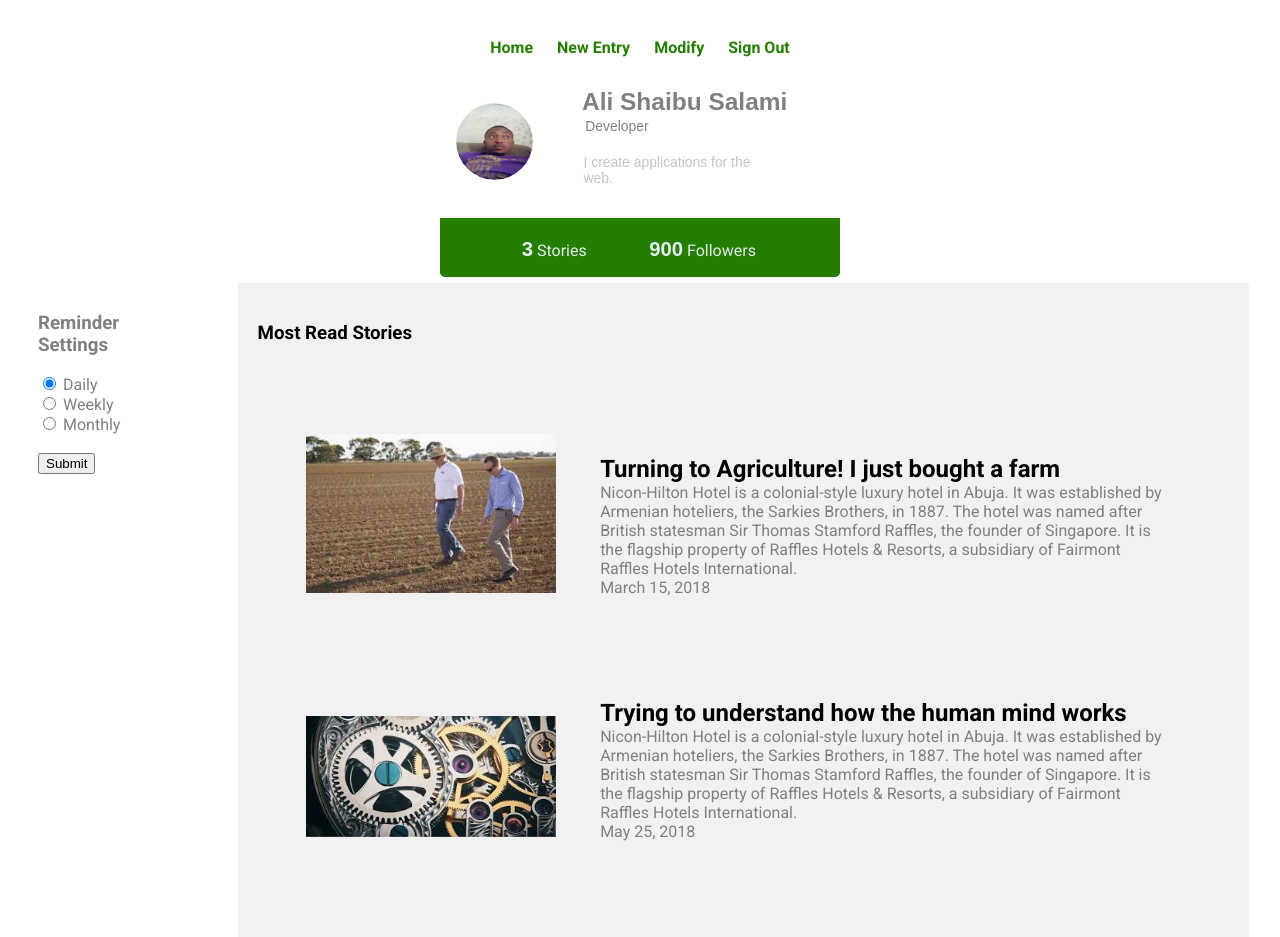
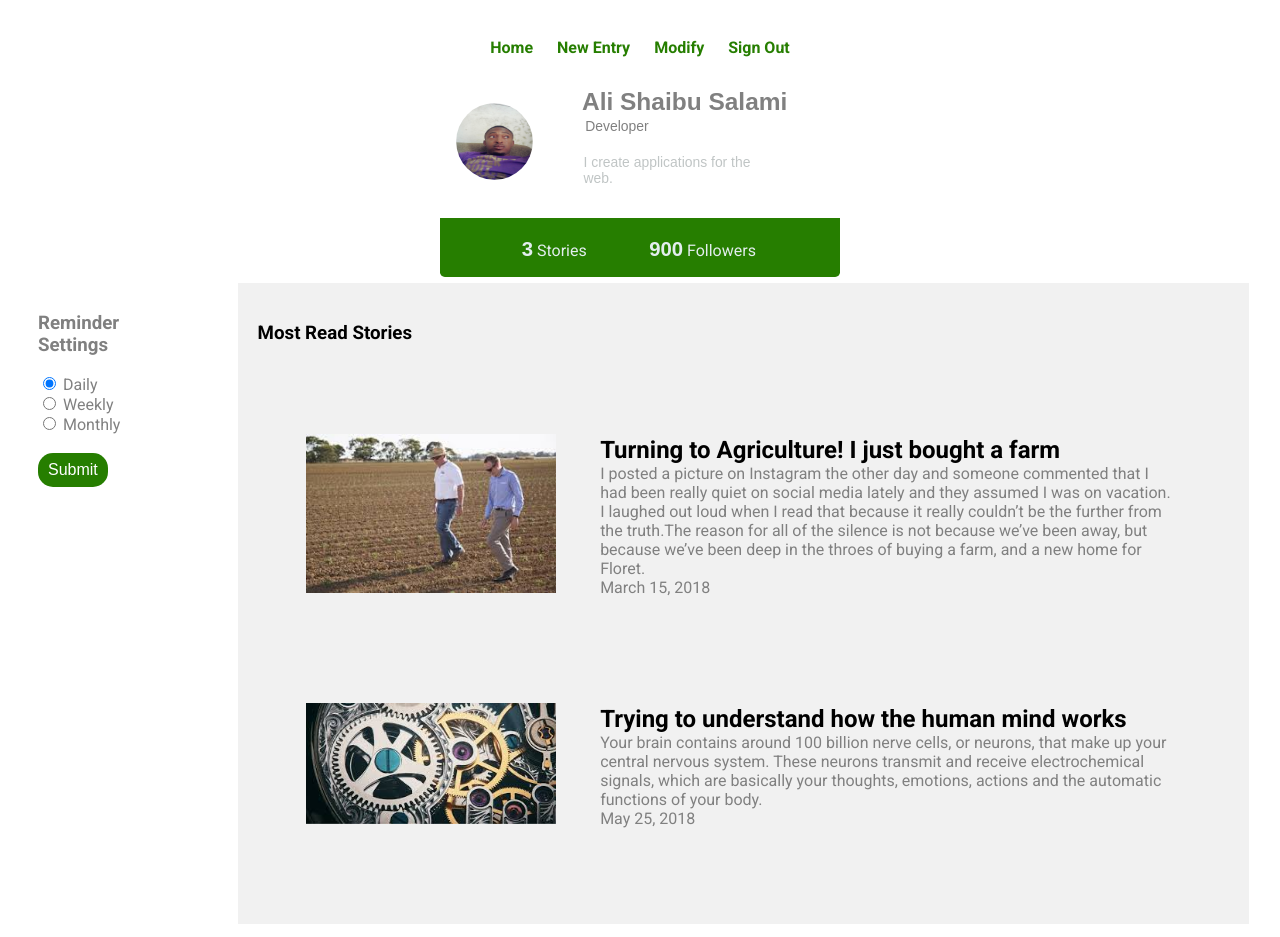
Before and after one commit to MaejorAli/my-diary, a plain HTML site: page Template/profile.html in a window 1280 px wide. Shown: the top 937 px of the page. Drawn offline with Linux system fonts and the light colour scheme.

Commit message:
modified user profile UI

```diff
--- a/Template/css/profile.css
+++ b/Template/css/profile.css
@@ -193,3 +193,23 @@ footer{
   ul {
     list-style: none;
    }
+   input[type=submit] {
+    text-align: center;
+    padding: 8px 10px;
+    font-size: 16px;
+    text-align: center;
+    cursor: pointer;
+    outline: none;
+    color: #fff;
+    background-color: rgb(38, 126, 0);;
+    border: none;
+    border-radius: 15px;
+ }
+
+ input[type=submit]:hover {background-color: #3e8e41}
+
+ input[type=submit]:active {
+   background-color: #3e8e41;
+   box-shadow: 0 3px #666;
+   transform: translateY(4px);
+ }
--- a/Template/profile.html
+++ b/Template/profile.html
@@ -60,7 +60,7 @@
                  <h2>Turning to Agriculture! I just bought a farm</h2>
                  </li>
                  <li>
-                   <p>Nicon-Hilton Hotel is a colonial-style luxury hotel in Abuja. It was established by Armenian hoteliers, the Sarkies Brothers, in 1887. The hotel was named after British statesman Sir Thomas Stamford Raffles, the founder of Singapore. It is the flagship property of Raffles Hotels & Resorts, a subsidiary of Fairmont Raffles Hotels International.</p>
+                   <p>I posted a picture on Instagram the other day and someone commented that I had been really quiet on social media lately and they assumed I was on vacation. I laughed out loud when I read that because it really couldn’t be the further from the truth.The reason for all of the silence is not because we’ve been away, but because we’ve been deep in the throes of buying a farm, and a new home for Floret.</p>
                  </li></a>
                  <li>
                    <p>March 15, 2018</p>
@@ -78,7 +78,7 @@
                    <h2>Trying to understand how the human mind works</h2>
                  </li>
                  <li>
-                   <p>Nicon-Hilton Hotel is a colonial-style luxury hotel in Abuja. It was established by Armenian hoteliers, the Sarkies Brothers, in 1887. The hotel was named after British statesman Sir Thomas Stamford Raffles, the founder of Singapore. It is the flagship property of Raffles Hotels & Resorts, a subsidiary of Fairmont Raffles Hotels International.</p>
+                   <p>Your brain contains around 100 billion nerve cells, or neurons, that make up your central nervous system. These neurons transmit and receive electrochemical signals, which are basically your thoughts, emotions, actions and the automatic functions of your body.</p>
                  </li></a>
                  <li>
                    <p>May 25, 2018</p>
```
